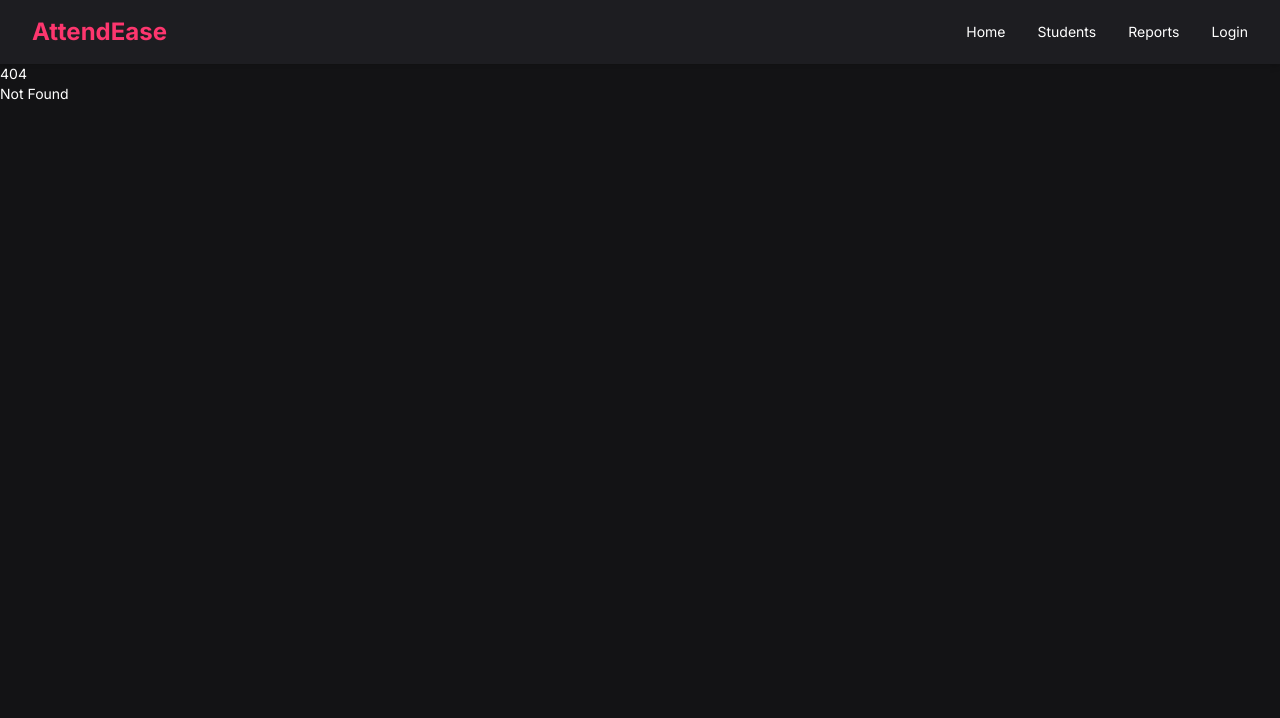
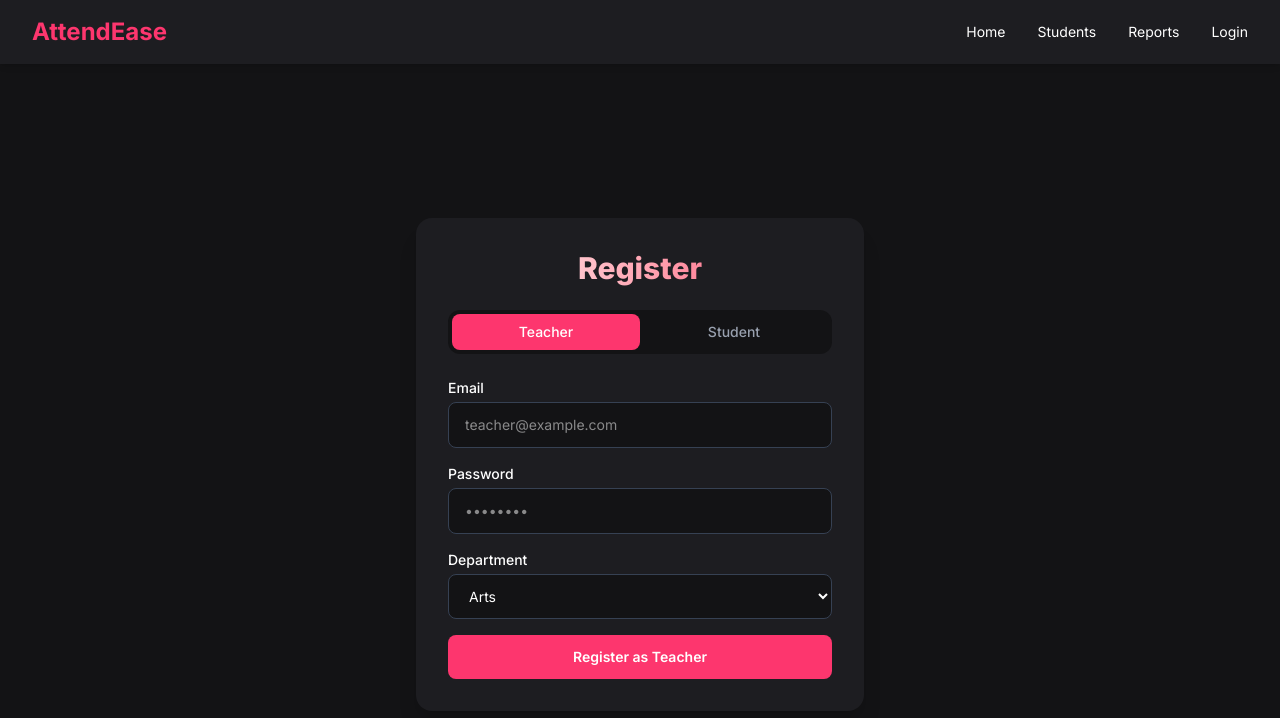
Before and after one commit to kamatealif/checkin, a SvelteKit app: page /auth in a window 1280 px wide. Before the commit this address had no page. Shown: the top 718 px of the page. Built offline with nearby package versions, Linux system fonts and the light colour scheme.

Commit message:
added a login forms

```diff
--- /dev/null
+++ b/src/routes/auth/+page.svelte
@@ -0,0 +1,104 @@
+<script>
+    import { fade, slide } from "svelte/transition";
+
+    let activeTab = $state("teacher"); // "teacher" | "student"
+  </script>
+
+  <section class="min-h-screen flex items-center justify-center bg-[var(--color-background)] px-4">
+    <div class="w-full max-w-md bg-[var(--color-surface)] rounded-2xl shadow-xl p-8 relative overflow-hidden">
+
+      <!-- Heading -->
+      <h2 class="text-3xl font-extrabold text-center mb-6
+                 bg-gradient-to-r from-white to-[var(--color-primary)] bg-clip-text text-transparent">
+        Register
+      </h2>
+
+      <!-- Toggle Tabs -->
+      <div class="flex mb-6 bg-[var(--color-background)] rounded-xl p-1">
+        <button
+          class="flex-1 py-2 rounded-lg font-medium transition
+                 {activeTab === 'teacher'
+                   ? 'bg-[var(--color-primary)] text-white'
+                   : 'text-gray-400 hover:text-white'}"
+          onclick={() => activeTab = 'teacher'}>
+          Teacher
+        </button>
+        <button
+          class="flex-1 py-2 rounded-lg font-medium transition
+                 {activeTab === 'student'
+                   ? 'bg-[var(--color-primary)] text-white'
+                   : 'text-gray-400 hover:text-white'}"
+          onclick={() => activeTab = 'student'}>
+          Student
+        </button>
+      </div>
+
+      <!-- Teacher Form -->
+      {#if activeTab === 'teacher'}
+        <form class="space-y-4" transition:slide={{ duration: 250 }}>
+          <div>
+            <label for="email" class="block text-sm font-medium mb-1">Email</label>
+            <input id="email" type="email" placeholder="teacher@example.com"
+              class="w-full px-4 py-3 rounded-lg bg-[var(--color-background)] border border-gray-700
+                     focus:border-[var(--color-primary)] focus:ring-[var(--color-primary)] outline-none"/>
+          </div>
+          <div>
+            <label for="password" class="block text-sm font-medium mb-1">Password</label>
+            <input id="password" type="password" placeholder="••••••••"
+              class="w-full px-4 py-3 rounded-lg bg-[var(--color-background)] border border-gray-700
+                     focus:border-[var(--color-primary)] focus:ring-[var(--color-primary)] outline-none"/>
+          </div>
+          <div>
+            <label for="department" class="block text-sm font-medium mb-1">Department</label>
+            <select id="department"
+              class="w-full px-4 py-3 rounded-lg bg-[var(--color-background)] border border-gray-700
+                     focus:border-[var(--color-primary)] focus:ring-[var(--color-primary)] outline-none">
+              <option>Arts</option>
+              <option>Commerce</option>
+              <option>BSc</option>
+              <option>BCA</option>
+              <option>MCA</option>
+            </select>
+          </div>
+          <button
+            type="submit"
+            class="w-full py-3 rounded-lg bg-[var(--color-primary)] hover:opacity-90 transition font-semibold">
+            Register as Teacher
+          </button>
+        </form>
+      {:else}
+        <!-- Student Form -->
+        <form class="space-y-4" transition:slide={{ duration: 250 }}>
+          <div>
+            <label for="name" class="block text-sm font-medium mb-1">Name</label>
+            <input id="name" type="text" placeholder="Enter full name"
+              class="w-full px-4 py-3 rounded-lg bg-[var(--color-background)] border border-gray-700
+                     focus:border-[var(--color-primary)] focus:ring-[var(--color-primary)] outline-none"/>
+          </div>
+          <div>
+            <label for="class" class="block text-sm font-medium mb-1">Class</label>
+            <input id="class" type="text" placeholder="Enter class (e.g. FY BSc, TY BTech)"
+              class="w-full px-4 py-3 rounded-lg bg-[var(--color-background)] border border-gray-700
+                     focus:border-[var(--color-primary)] focus:ring-[var(--color-primary)] outline-none"/>
+          </div>
+          <div>
+            <label for="prn" class="block text-sm font-medium mb-1">PRN (Permanent Registration Number)</label>
+            <input id="prn" type="text" placeholder="Enter PRN"
+              class="w-full px-4 py-3 rounded-lg bg-[var(--color-background)] border border-gray-700
+                     focus:border-[var(--color-primary)] focus:ring-[var(--color-primary)] outline-none"/>
+          </div>
+          <div>
+            <label for="password" class="block text-sm font-medium mb-1">Password</label>
+            <input id="password" type="password" placeholder="••••••••"
+              class="w-full px-4 py-3 rounded-lg bg-[var(--color-background)] border border-gray-700
+                     focus:border-[var(--color-primary)] focus:ring-[var(--color-primary)] outline-none"/>
+          </div>
+          <button
+            type="submit"
+            class="w-full py-3 rounded-lg bg-[var(--color-primary)] hover:opacity-90 transition font-semibold">
+            Register as Student
+          </button>
+        </form>
+      {/if}
+    </div>
+  </section>
--- a/src/routes/auth/login/+page.svelte
+++ /dev/null
@@ -1,37 +0,0 @@
-<script lang="ts">
-    import { account, db } from "$lib/appwrite";
-    import { Query } from "appwrite";
-    import { prnToEmail } from "$lib/auth/personregno";
-
-    let prn = "", password = "", loading = false, error = "";
-
-    async function onSubmit() {
-      loading = true; error = "";
-      try {
-        // Optional: verify PRN exists in profiles first for better error messages
-        const profiles = await db.listDocuments(
-          import.meta.env.VITE_APPWRITE_DATABASE_ID,
-          import.meta.env.VITE_APPWRITE_COL_PROFILES,
-          [Query.equal("prn", prn)]
-        );
-        if (profiles.total === 0) throw new Error("PRN not found");
-
-        const email = prnToEmail(prn);
-        await account.createEmailSession(email, password);
-
-        // route by role
-        const role = profiles.documents[0].role;
-        location.href = role === "teacher" ? "/teacher/dashboard" : "/student";
-      } catch (e:any) {
-        error = e?.message ?? "Login failed";
-      } finally { loading = false; }
-    }
-  </script>
-
-  <form class="max-w-sm mx-auto space-y-3" on:submit|preventDefault={onSubmit}>
-    <h1 class="text-xl font-semibold">Login</h1>
-    {#if error}<p class="text-sm text-red-600">{error}</p>{/if}
-    <input class="input" placeholder="PRN" bind:value={prn} required />
-    <input class="input" type="password" placeholder="Password" bind:value={password} required />
-    <button class="btn" disabled={loading}>{loading ? "Logging in..." : "Login"}</button>
-  </form>
--- a/src/routes/auth/register/+page.svelte
+++ /dev/null
@@ -1,39 +0,0 @@
-<!-- student register page -->
-
-<script lang="ts">
-    import { account, db } from "$lib/appwrite";
-    import { Query } from "appwrite";
-    import { prnToEmail } from "$lib/auth/personregno";
-
-    let prn = "", password = "", loading = false, error = "";
-
-    async function onSubmit() {
-      loading = true; error = "";
-      try {
-        // Optional: verify PRN exists in profiles first for better error messages
-        const profiles = await db.listDocuments(
-          import.meta.env.VITE_APPWRITE_DATABASE_ID,
-          import.meta.env.VITE_APPWRITE_COL_PROFILES,
-          [Query.equal("prn", prn)]
-        );
-        if (profiles.total === 0) throw new Error("PRN not found");
-
-        const email = prnToEmail(prn);
-        await account.createEmailSession(email, password);
-
-        // route by role
-        const role = profiles.documents[0].role;
-        location.href = role === "teacher" ? "/teacher/dashboard" : "/student";
-      } catch (e:any) {
-        error = e?.message ?? "Login failed";
-      } finally { loading = false; }
-    }
-  </script>
-
-  <form class="max-w-sm mx-auto space-y-3" on:submit|preventDefault={onSubmit}>
-    <h1 class="text-xl font-semibold">Login</h1>
-    {#if error}<p class="text-sm text-red-600">{error}</p>{/if}
-    <input class="input" placeholder="PRN" bind:value={prn} required />
-    <input class="input" type="password" placeholder="Password" bind:value={password} required />
-    <button class="btn" disabled={loading}>{loading ? "Logging in..." : "Login"}</button>
-  </form>
```
